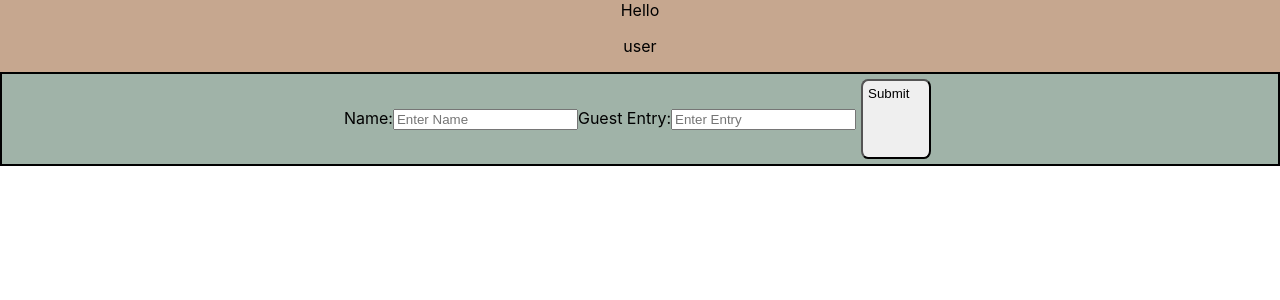
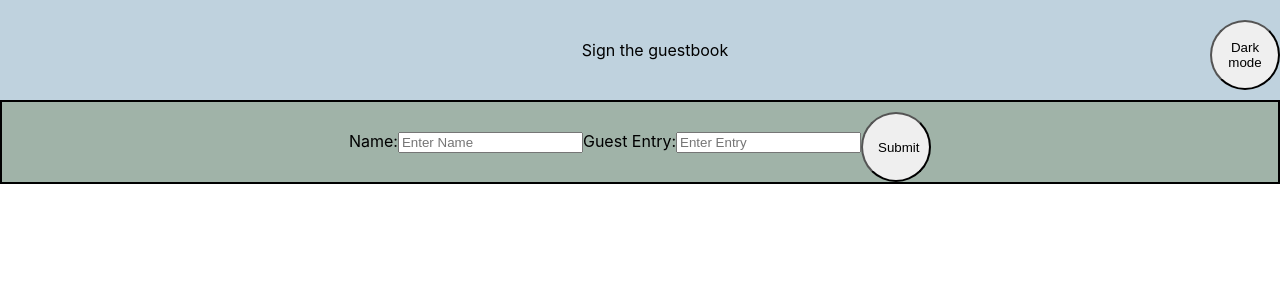
Before and after one commit to karyssa-dandrea/guestbook, a React (Create React App) app: page / in a window 1280 px wide. Shown: the top 300 px of the page. Built offline with nearby package versions, Linux system fonts and the light colour scheme.

Commit message:
added dark mode

```diff
--- a/src/App.css
+++ b/src/App.css
@@ -1,38 +1,12 @@
 .App {
   text-align: center;
+  min-height: 100vh;
 }
 
-.App-logo {
-  height: 40vmin;
-  pointer-events: none;
+button {
+  border-radius: 50%;
+  padding: 15px;
+  width: 70px;
+  height: 70px;
+  margin-top: 10px;
 }
-
-@media (prefers-reduced-motion: no-preference) {
-  .App-logo {
-    animation: App-logo-spin infinite 20s linear;
-  }
-}
-
-.App-header {
-  background-color: #282c34;
-  min-height: 100vh;
-  display: flex;
-  flex-direction: column;
-  align-items: center;
-  justify-content: center;
-  font-size: calc(10px + 2vmin);
-  color: white;
-}
-
-.App-link {
-  color: #61dafb;
-}
-
-@keyframes App-logo-spin {
-  from {
-    transform: rotate(0deg);
-  }
-  to {
-    transform: rotate(360deg);
-  }
-}
--- a/src/components/Guestbook/Guestbook.css
+++ b/src/components/Guestbook/Guestbook.css
@@ -7,11 +7,7 @@ form {
   border: 2px solid;
 }
 
-button {
-  padding: 5px;
-  margin: 5px;
-  width: 70px;
-  height: 80px;
-  border-radius: 10%;
-  display: flex;
+.form-container {
+  margin: auto;
+  justify-content: center;
 }
--- a/src/components/Guestbook/Guestbook.js
+++ b/src/components/Guestbook/Guestbook.js
@@ -37,7 +37,7 @@ export default function Guestbook() {
     </div>
   );
   return (
-    <div>
+    <div className="form-container">
       <form onSubmit={handleSubmit}>
         {user ? null : guestInput}
         <div>
--- a/src/components/Header/Header.css
+++ b/src/components/Header/Header.css
@@ -1,12 +1,12 @@
-.header {
+.headers {
+  background-color: var(--color-3);
   display: flex;
-  flex-direction: column;
-  justify-content: center;
+  justify-content: space-between;
+  align-items: center;
 }
 
-.headers {
-  background-color: #c6a78f;
-  display: flex;
-  flex-direction: column;
-  justify-content: center;
+.spaceholder {
+  padding: 15px;
+  width: 70px;
+  height: 70px;
 }
--- a/src/components/Header/Header.js
+++ b/src/components/Header/Header.js
@@ -1,8 +1,18 @@
 import React from 'react';
+import { useTheme } from '../../context/ThemeContext';
 import { useUser } from '../../context/UserContext';
+import ThemeControls from '../controls/ThemeControls';
 import './Header.css';
 
 export default function Header() {
   const { user } = useUser();
-  return <div className="headers">Hello {user ? <p>{user}</p> : <p>user</p>}</div>;
+  const { theme } = useTheme();
+  const welcome = user ? `Hi, ${user}!` : 'Sign the guestbook';
+  return (
+    <div className="headers" data-theme={theme}>
+      <span className="spaceholder"></span>
+      <p>{welcome} </p>
+      <ThemeControls />
+    </div>
+  );
 }
--- /dev/null
+++ b/src/components/controls/ThemeControls.js
@@ -0,0 +1,15 @@
+import { useTheme } from '../../context/ThemeContext';
+
+export default function ThemeControls() {
+  const { theme, setTheme } = useTheme('');
+
+  const handleTheme = () => {
+    const selectedTheme = theme === 'dark' ? 'light' : 'dark';
+    setTheme(selectedTheme);
+  };
+  return (
+    <div className="theme-button" data-theme={theme}>
+      <button onClick={handleTheme}>{theme === 'light' ? 'Dark' : 'Light'} mode</button>
+    </div>
+  );
+}
--- a/src/index.css
+++ b/src/index.css
@@ -1,13 +1,29 @@
 body {
   margin: 0;
-  font-family: -apple-system, BlinkMacSystemFont, 'Segoe UI', 'Roboto', 'Oxygen',
-    'Ubuntu', 'Cantarell', 'Fira Sans', 'Droid Sans', 'Helvetica Neue',
-    sans-serif;
+  font-family: -apple-system, BlinkMacSystemFont, 'Segoe UI', 'Roboto', 'Oxygen', 'Ubuntu',
+    'Cantarell', 'Fira Sans', 'Droid Sans', 'Helvetica Neue', sans-serif;
   -webkit-font-smoothing: antialiased;
   -moz-osx-font-smoothing: grayscale;
 }
 
 code {
-  font-family: source-code-pro, Menlo, Monaco, Consolas, 'Courier New',
-    monospace;
+  font-family: source-code-pro, Menlo, Monaco, Consolas, 'Courier New', monospace;
 }
+
+:root {
+  --color-1: #d7cbd4;
+  --color-2: #e3c09b;
+  --color-3: #bfd2de;
+  --color-4: #6f6c9e;
+  --color-5: #ffffff;
+  --color-6: #bb7db2;
+}
+
+[data-theme='dark'] {
+  --color-1: #140c12;
+  --color-2: #2a090a;
+  --color-3: #74250e;
+  --color-4: #141414;
+  --color-5: #a55248;
+  --color-6: #d58d78;
+}
--- a/src/index.js
+++ b/src/index.js
@@ -5,13 +5,16 @@ import App from './App';
 import reportWebVitals from './reportWebVitals';
 import { UserProvider } from './context/UserContext';
 import { EntryProvider } from './context/EntryContext';
+import { ThemeProvider } from './context/ThemeContext';
 
 ReactDOM.render(
-  <UserProvider>
-    <EntryProvider>
-      <App />
-    </EntryProvider>
-  </UserProvider>,
+  <ThemeProvider>
+    <UserProvider>
+      <EntryProvider>
+        <App />
+      </EntryProvider>
+    </UserProvider>
+  </ThemeProvider>,
   document.getElementById('root')
 );
 
```
